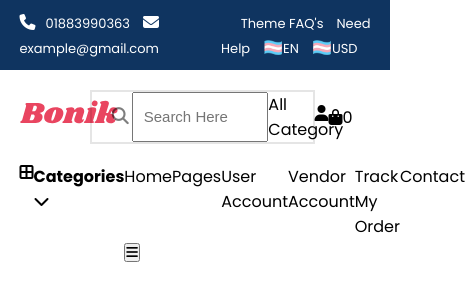
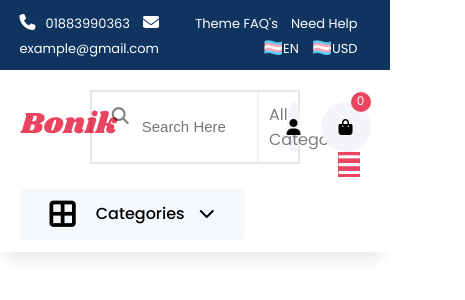
Before and after one commit to zeadhasan/bonik-e-commerce, a React (Create React App) app: page / in a window 390 px wide. Shown: the top 300 px of the page, 465 px wide, since content can reach past the window. Built offline with nearby package versions, Linux system fonts and the light colour scheme.

Commit message:
navbar done commit

```diff
--- a/src/App.css
+++ b/src/App.css
@@ -1,47 +1,68 @@
-@import url('https://fonts.googleapis.com/css2?family=Great+Vibes&family=Poppins:wght@300;400;500;600;700;800;900&display=swap');
-*{
+@import url("https://fonts.googleapis.com/css2?family=Great+Vibes&family=Poppins:wght@300;400;500;600;700;800;900&display=swap");
+* {
   padding: 0;
   margin: 0;
   box-sizing: border-box;
 }
 
-body{
+body {
   background-color: #ffffff;
-  font-family: 'Poppins', sans-serif;
+  font-family: "Poppins", sans-serif;
 }
-.background{
+.background {
   background-color: #f6f9fc;
   padding: 50px 0;
 }
-.container{
+.container {
   max-width: 90%;
   margin: auto;
 }
-.d_flex{
+.d_flex {
   display: flex;
   justify-content: space-between;
 }
-.c_flex{
+.c_flex {
   display: flex;
   justify-content: space-between;
   align-items: center;
 }
-.f_flex{
+.f_flex {
   display: flex;
 }
-a{
+a {
   text-decoration: none;
   color: #000;
 }
-li{
+li {
   list-style: none;
 }
-.uppercase{
+.uppercase {
   text-transform: uppercase;
 }
-.capitalize{
+.capitalize {
   text-transform: capitalize;
 }
-.RText{
+.RText {
   text-align: right;
 }
+input,
+button {
+  border: none;
+  outline: none;
+  background-color: none;
+}
+.row {
+  width: 50%;
+}
+.icon-circle {
+  width: 50px;
+  height: 50px;
+  line-height: 50px;
+  background-color: #f3f5f9;
+  margin-left: 20px;
+  text-align: center;
+  border-radius: 50%;
+}
+.boxShadow {
+  box-shadow: rgba(43 52 69 / 10%) 0 4px 16px;
+}
--- a/src/common/header/Header.css
+++ b/src/common/header/Header.css
@@ -36,14 +36,142 @@
   padding: 15px 20px;
   font-size: 17px;
 }
-.search-box input{
-  width:100%;
+.search-box input {
+  width: 100%;
   padding: 10px;
 }
-::placeholder{
+::placeholder {
   font-size: 15px;
 }
-.search-box span{
+.search-box span {
   width: 20%;
+  opacity: 0.5;
+  border-left: 2px solid rgba(0, 0, 0, 0.1);
+  padding: 10px;
 }
+.cart {
+  position: relative;
+}
+.search .cart span {
+  position: absolute;
+  top: -10px;
+  right: 0;
+  width: 20px;
+  height: 20px;
+  border-radius: 50%;
+  text-align: center;
+  background-color: #e94560;
+  font-size: 12px;
+  color: #fff;
+}
+.search .f_flex {
+  justify-content: end;
+}
+
 /*-----------------------search--------------------*/
+/*-----------------------NavBar--------------------*/
+.categories {
+  background-color: #f6f9fc;
+  padding: 0 30px;
+  border-radius: 5px;
+  height: 6vh;
+  margin-top: 5px;
+}
+.categories span {
+  margin-right: 20px;
+  font-size: 30px;
+  margin-top: 10px;
+}
+.categories h4 {
+  font-weight: 500;
+  margin-top: 12px;
+}
+.categories h4 i {
+  margin-left: 10px;
+}
+header {
+  height: 8vh;
+  box-shadow: -1px 15px 17px -8px rgba(0, 0, 0, 0.1);
+}
+header ul {
+  line-height: 8vh;
+}
+header ul li {
+  margin-left: 30px;
+}
+header ul li a {
+  transition: 0.5s;
+  font-size: 15px;
+  font-weight: 400;
+}
+header ul li a:hover {
+  color: #e94560;
+}
+.open {
+  display: none;
+}
+.search .active {
+  height: 12vh;
+  position: fixed;
+  top: 0;
+  z-index: 1000;
+  width: 100%;
+  background-color: #ffffff;
+  box-shadow: -1px 11px 24px -11px rgba(0, 0, 0, 0.2);
+  transition: 0.5s;
+}
+/*-----------------------NavBar--------------------*/
+@media (max-width: 768px) {
+  header ul {
+    padding-top: 30px;
+  }
+  .nav-links-MobileMenu {
+    position: absolute;
+    display: block;
+    list-style-type: none;
+    left: 0;
+    top: 0;
+    transition: 0.5s;
+    width: 60%;
+    height: 100vh;
+    background-color: #ffffff;
+    z-index: 888;
+    box-shadow: rgba(50, 50, 93, 0.23) 0 50px 100px -20px,
+      rgba(0, 0, 0, 0.3) 0 30px 60px -30px;
+  }
+  header ul li {
+    width: 100%;
+    transition: all 0.5s ease-in-out;
+    text-transform: uppercase;
+    line-height: 70px;
+  }
+  header .link {
+    display: none;
+  }
+  .close,
+  .open {
+    position: absolute;
+    top: 35px;
+    right: 20px;
+    color: #ff014f;
+    display: block;
+    font-size: 25px;
+    z-index: 999;
+  }
+  .open{
+    top: 18%;
+    right: 30px;
+    background: #e94560;
+    color: #fff;
+
+  }
+  .close.home-btn {
+    background: linear-gradient(145deg, #e2e8ec, #ffffff);
+    color: #ff014f;
+    border-radius: 50%;
+    padding: 0;
+    width: 60px;
+    height: 60px;
+    line-height: 60px;
+  }
+}
--- a/src/common/header/NavBar.js
+++ b/src/common/header/NavBar.js
@@ -6,6 +6,7 @@ const NavBar = () => {
 
   return (
     <>
+      <header className="header">
         <div className="container d_flex">
           <div className="categories d_flex">
             <span className="fa-solid fa-border-all"></span>
@@ -43,15 +44,19 @@ const NavBar = () => {
               </li>
             </ul>
 
-          <button className="toggle" onClick={() => setMobileMenu(!MobileMenu)}>
+            <button
+              className="toggle"
+              onClick={() => setMobileMenu(!MobileMenu)}
+            >
               {MobileMenu ? (
                 <i className="fas fa-times close home-btn"></i>
               ) : (
-              <i className="fas fa-bars open "></i>
+                <i class="fa-solid fa-bars open"></i>
               )}
             </button>
           </div>
         </div>
+      </header>
     </>
   );
 };
--- a/src/common/header/Search.js
+++ b/src/common/header/Search.js
@@ -3,6 +3,10 @@ import { Link } from "react-router-dom";
 import logo from "../assets/images/logo.svg";
 
 const Search = () => {
+  window.addEventListener("scroll", function () {
+    const search = document.querySelector(".search");
+    search.classList.toggle("active", window.scrollY > 100);
+  });
   return (
     <>
       <section className="search ">
```
Also changed, not shown: src/components/mainpages/Categories.js (added, +11 -0 lines), src/components/mainpages/Home.js (added, +11 -0 lines), src/components/mainpages/SlideCard.js (added, +11 -0 lines), src/components/mainpages/Slider.js (added, +11 -0 lines), src/components/mainpages/Home.css (added). Lines whose indentation alone changed are shown as unchanged.
